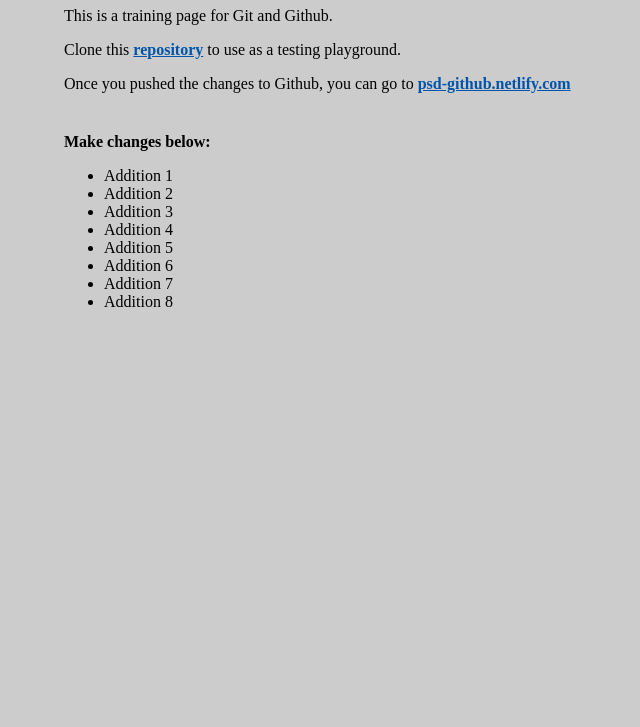
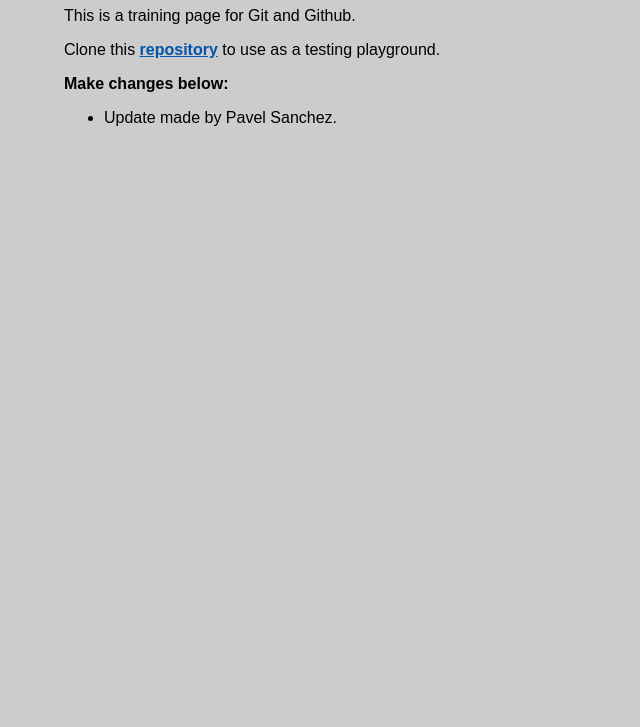
Before and after one commit to PaleBluDot/github-training, a plain HTML site: page index.html in a window 1280 px wide. Shown: the part 73-800 px from the top of the page, without its empty margins (0-640 px from the left). Drawn offline with Linux system fonts and the light colour scheme.

Commit message:
:sparkles: created new branch

```diff
--- a/index.html
+++ b/index.html
@@ -12,6 +12,7 @@
 			background: #ccc;
 			margin: 0;
 			padding: 0;
+			font-family: sans-serif;
 		}
 
 		.wrapper {
@@ -28,10 +29,6 @@
 			font-weight: 900;
 			color: #0055aa;
 		}
-
-		.changes {
-			margin-top: 40px;
-		}
 	</style>
 </head>
 <body>
@@ -39,21 +36,12 @@
 		<h1>Git and Github Training</h1>
 		<p>This is a training page for Git and Github.</p>
 
-		<p>Clone this <a href="https://github.com/PaleBluDot/github-training">repository</a>  to use as a testing playground.</p>
-
-		<p>Once you pushed the changes to Github, you can go to <a href="http://psd-github.netlify.com">psd-github.netlify.com</a></p>
+		<p>Clone this <a href="https://github.com/PaleBluDot/github-training">repository</a> to use as a testing playground.</p>
 
 		<section class="changes">
 			<p><strong>Make changes below:</strong></p>
 			<ul>
-				<li>Addition 1</li>
-				<li>Addition 2</li>
-				<li>Addition 3</li>
-				<li>Addition 4</li>
-				<li>Addition 5</li>
-				<li>Addition 6</li>
-				<li>Addition 7</li>
-				<li>Addition 8</li>
+				<li>Update made by Pavel Sanchez.</li>
 			</ul>
 		</section>
 	</main>
```
Also changed, not shown: README.md.
